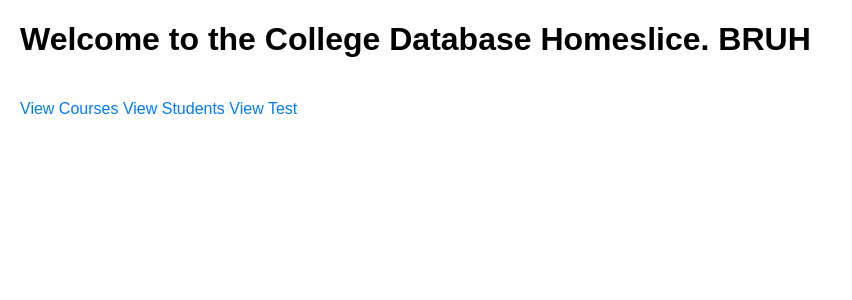
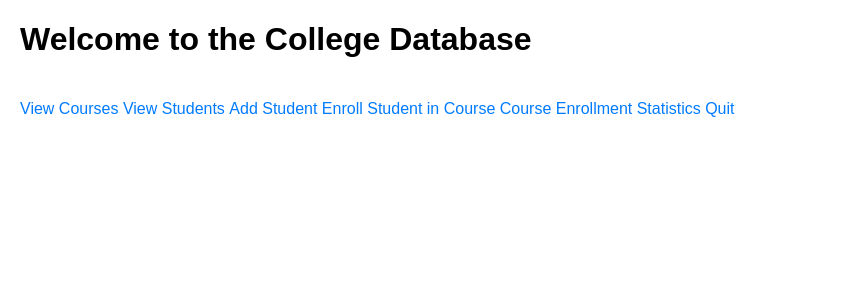
Before and after one commit to LuisM-M/DatabaseProject1, a PHP site: page / in a window 1280 px wide. Shown: the top 300 px of the page, without its empty margins (0-852 px from the left). Run offline with PHP 8.4, Linux system fonts and the light colour scheme.

Commit message:
Updating index.php to add different menu options

```diff
--- a/index.php
+++ b/index.php
@@ -8,11 +8,14 @@
     <link rel="stylesheet" href="style.css">
 </head>
 <body>
-    <h1>Welcome to the College Database Homeslice. BRUH</h1>
+    <h1>Welcome to the College Database</h1>
     <nav>
-        <a href="courses.php">View Courses</a>
-        <a href="students.php">View Students</a>
-        <a href="testCourses.php">View Test</a>
+        <a href="view_courses.php">View Courses</a>
+        <a href="view_students.php">View Students</a>
+        <a href="add_student.php">Add Student</a>
+        <a href="enroll_student.php">Enroll Student in Course</a>
+        <a href="course_statistics.php">Course Enrollment Statistics</a>
+        <a href="quit.php">Quit</a>
     </nav>
 </body>
 </html>
```
